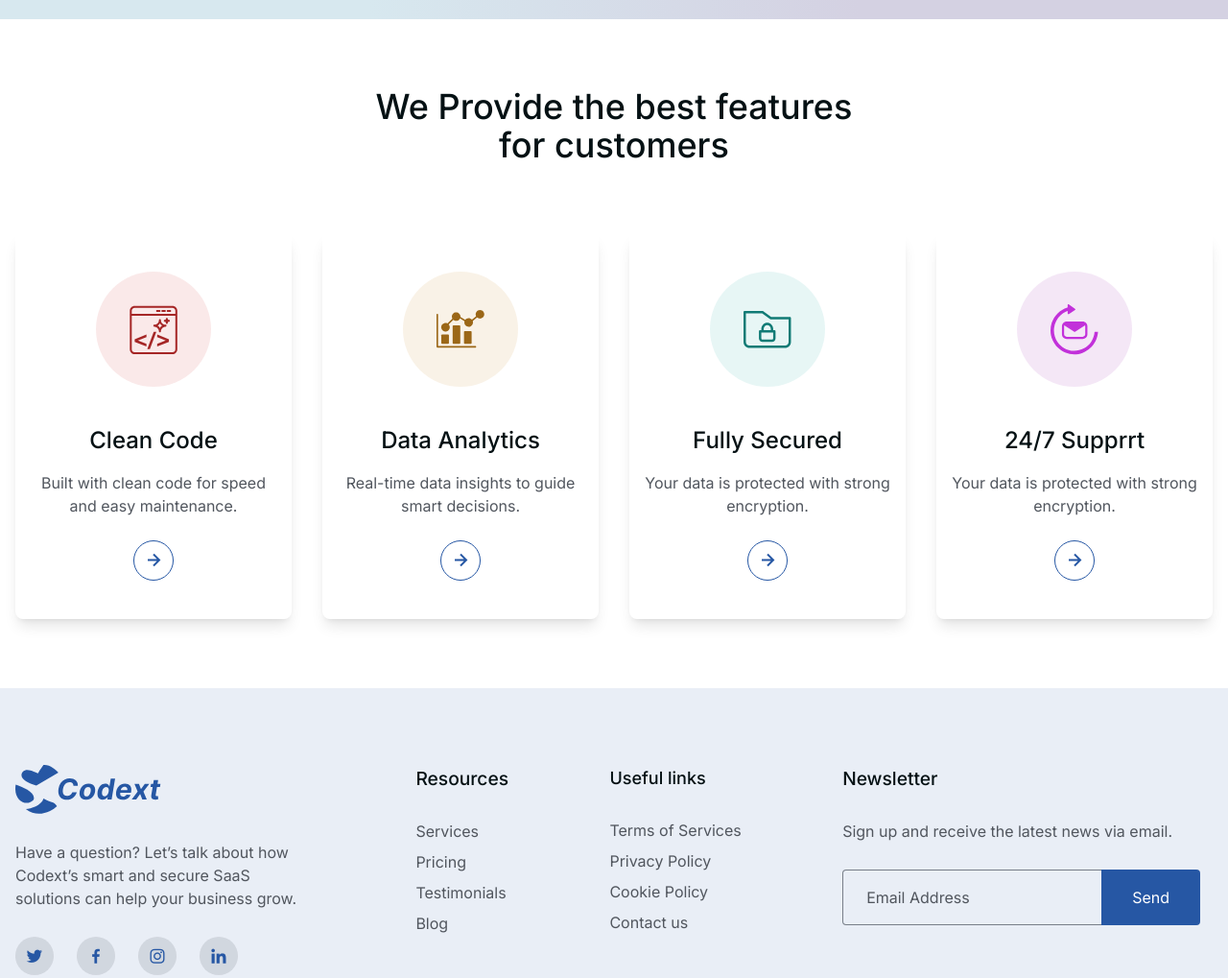
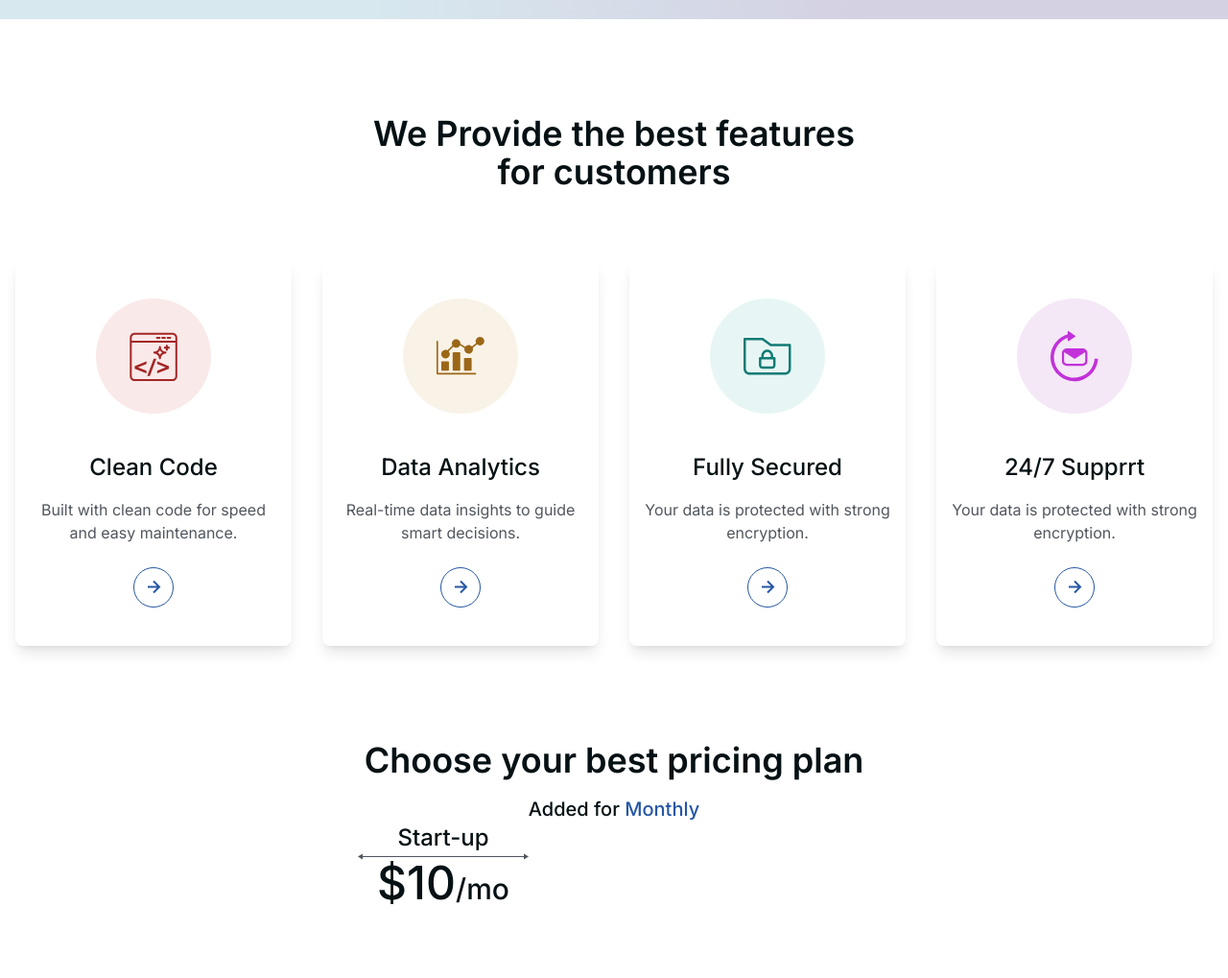
Before and after one commit to Chris-Error-404/Codext, a website: page public/index.html in a window 1280 px wide. Shown: the part 780-1799 px from the top of the page at 96% size. Drawn offline with nearby package versions, Linux system fonts and the light colour scheme.

Commit message:
font-weight change

```diff
--- a/public/index.html
+++ b/public/index.html
@@ -44,9 +44,9 @@
     <!--hero/-->
     <div class="container mx-auto px-4 py-6 max-w-[1400px] grid md:grid-cols-2 md:min-h-[80svh] items-center justify-center  md:justify-start gap-10 md:gap-0">
         <div class="flex flex-col gap-7 items-center justify-center md:items-start md:justify-start">
-        <h1 class="text-[2.8rem] text-center md:text-left md:text-[4.4rem] font-medium leading-[1.1]">
+        <h1 class="text-[2.8rem] text-center md:text-left md:text-[4.4rem] font-semibold leading-[1.1]">
         Codext one of <br>
-        the best system <br>
+        the best systems<br>
         in <span class="relative inline-block text-[var(--blue)]">SAAS
         <img src="./img/abstract/line_svg.svg" alt="" class="absolute left-[35px] -bottom-[8px] md:-bottom-[10px] w-full pointer-events-none">
         </span>.</h1>
@@ -61,9 +61,9 @@
 </section>
 
 
-<section class="mt-18 mb-18 ">
+<section class="mt-25 mb-25">
     <div class="container mx-auto px-4 max-w-[1400px] flex flex-col items-center justify-center gap-8 md:gap-18">
-        <h2 class="text-center text-[1.8rem] md:text-4xl font-medium leading-[1.1]">We Provide the best features<br>for customers</h2>
+        <h2 class="text-center text-[1.8rem] md:text-4xl font-semibold leading-[1.1]">We Provide the best features<br>for customers</h2>
         <div class="grid md:grid-cols-4 items-center gap-8">
 
             <!--card/-->
@@ -124,6 +124,22 @@
 
         </div>
     </div>
+</section>
+
+
+<section class="mt-25 mb-25">
+        <div class="container mx-auto px-4 max-w-[1400px] flex flex-col items-center justify-center ">
+        <h2 class="text-center text-[1.8rem] md:text-4xl font-semibold leading-[1.1]">Choose your best pricing plan</h2>
+        <h4 class="mt-4 text-xl text-center font-medium">Added for <span class="text-[var(--blue)]">Monthly</span></h4>
+
+        <div class="grid grid-cols-3">
+            <div class="grid-cols-1 flex flex-col items-center justify-center">
+                <h4 class="text-2xl text-center text-[var(--gray)] font-medium">Start-up</h4>
+                <img src="./img/abstract/price_card_line_blk.svg" alt="">
+                <h4 class="text-3xl font-medium"><span class = "text-5xl">$10</span>/<span>mo</span></h4>
+            </div>
+        </div>
+        </div>
 </section>
 
 
```
Also changed, not shown: public/css/output.css.
